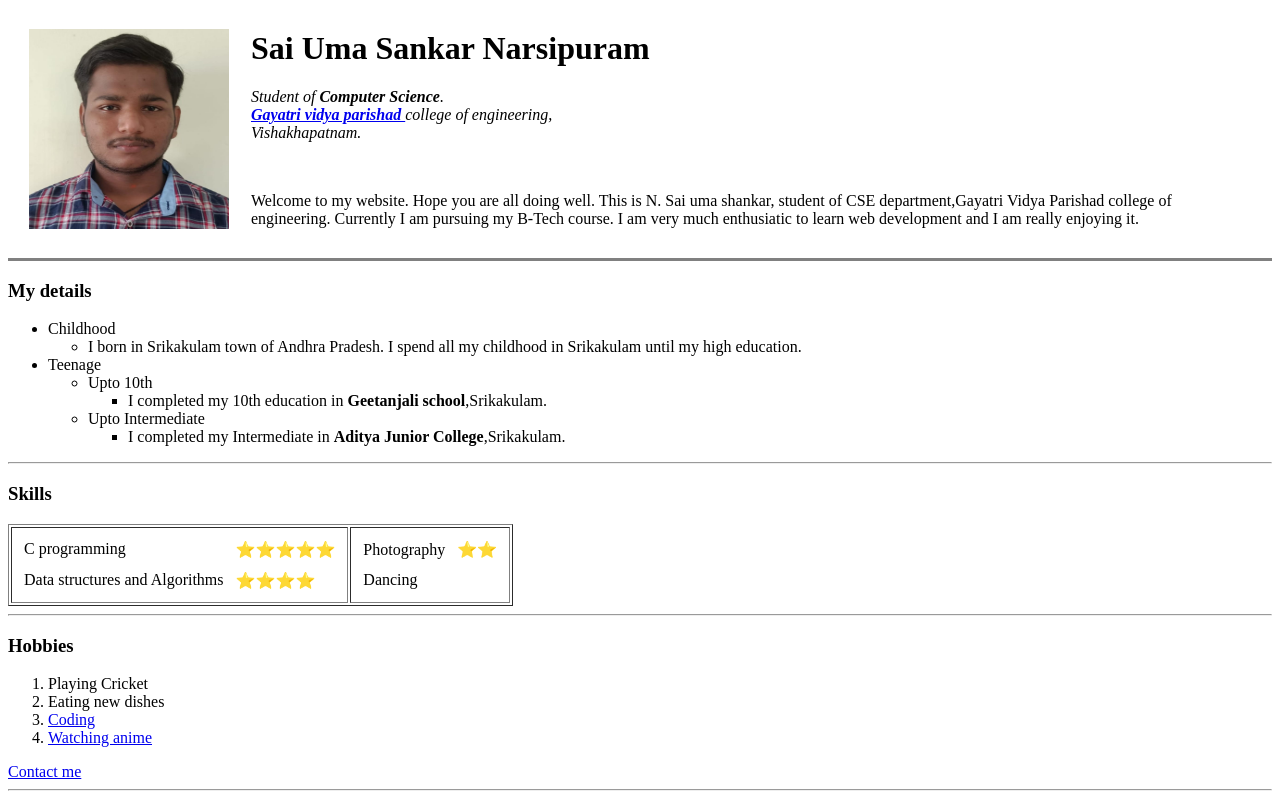
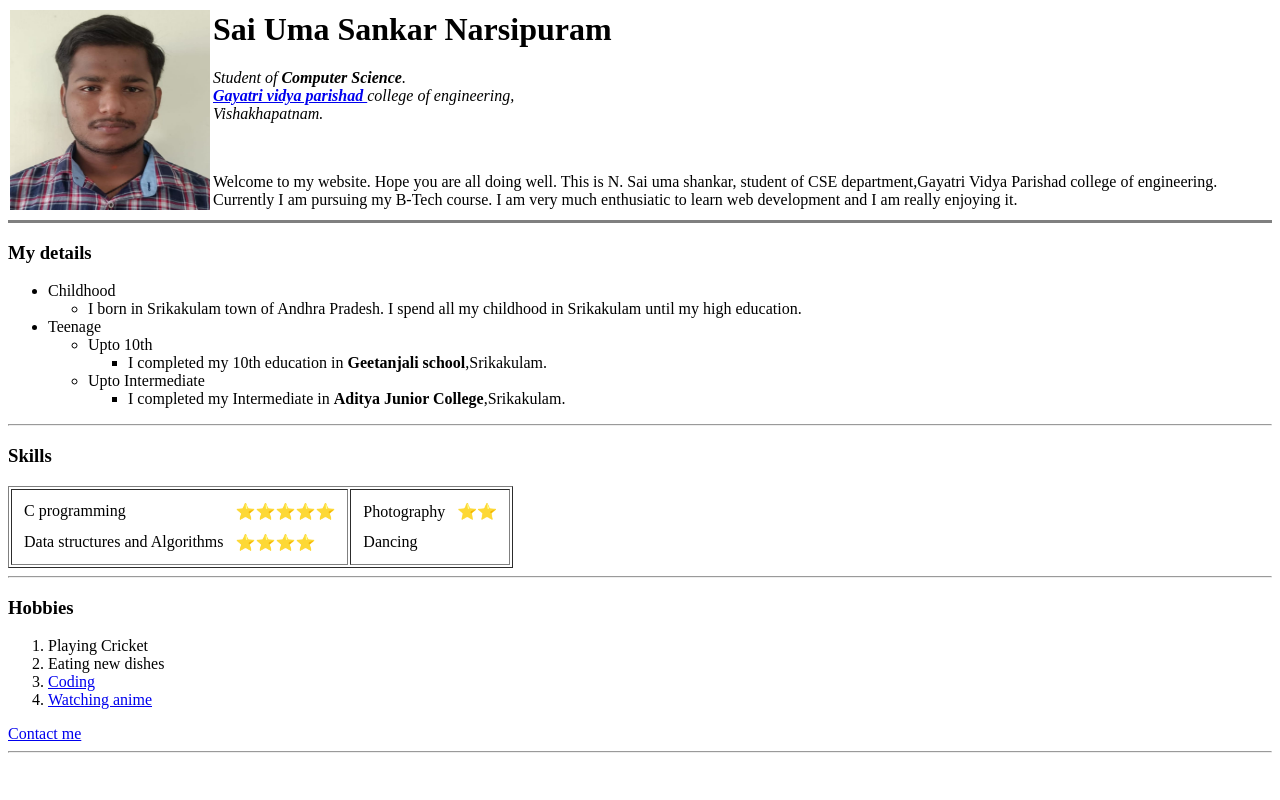
Before and after one commit to saiumasankar/saiumasankar.github.io, a plain HTML site: page index.html in a window 1280 px wide. Drawn offline with Linux system fonts and the light colour scheme.

Commit message:
Update index.html

```diff
--- a/index.html
+++ b/index.html
@@ -5,7 +5,7 @@
     <title>MY WEBSITE</title>
 </head>
 <body>
-    <table cellspacing="20">
+    <table cellspacing="1">
         <tr>
             <td><img src="WhatsApp Image 2022-12-03 at 9.55.26 PM.jpeg" alt="Sai uma sankar profile pic" width="200" height="200"></td>
             <td><h1>Sai Uma Sankar Narsipuram</h1>
```
